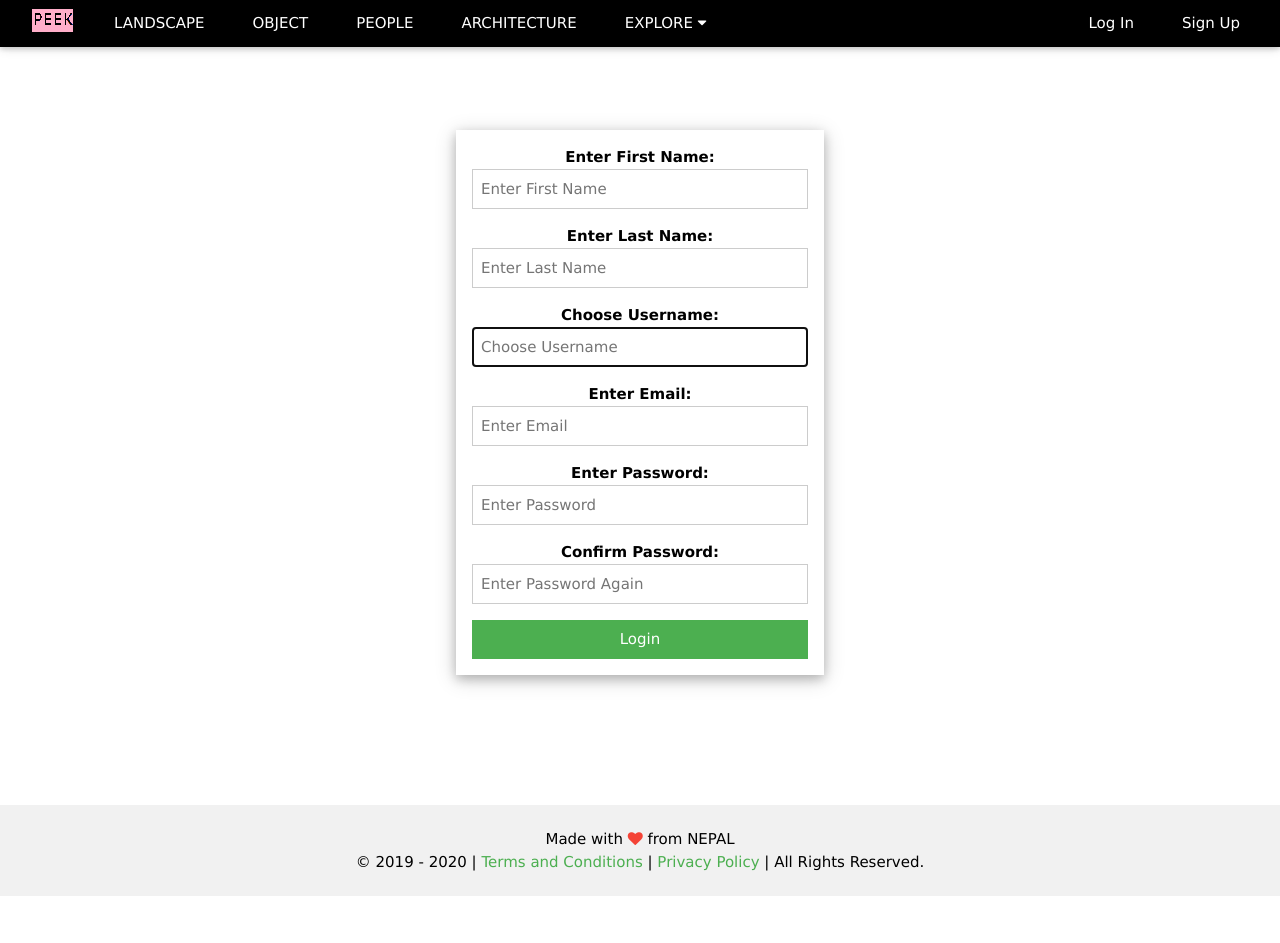
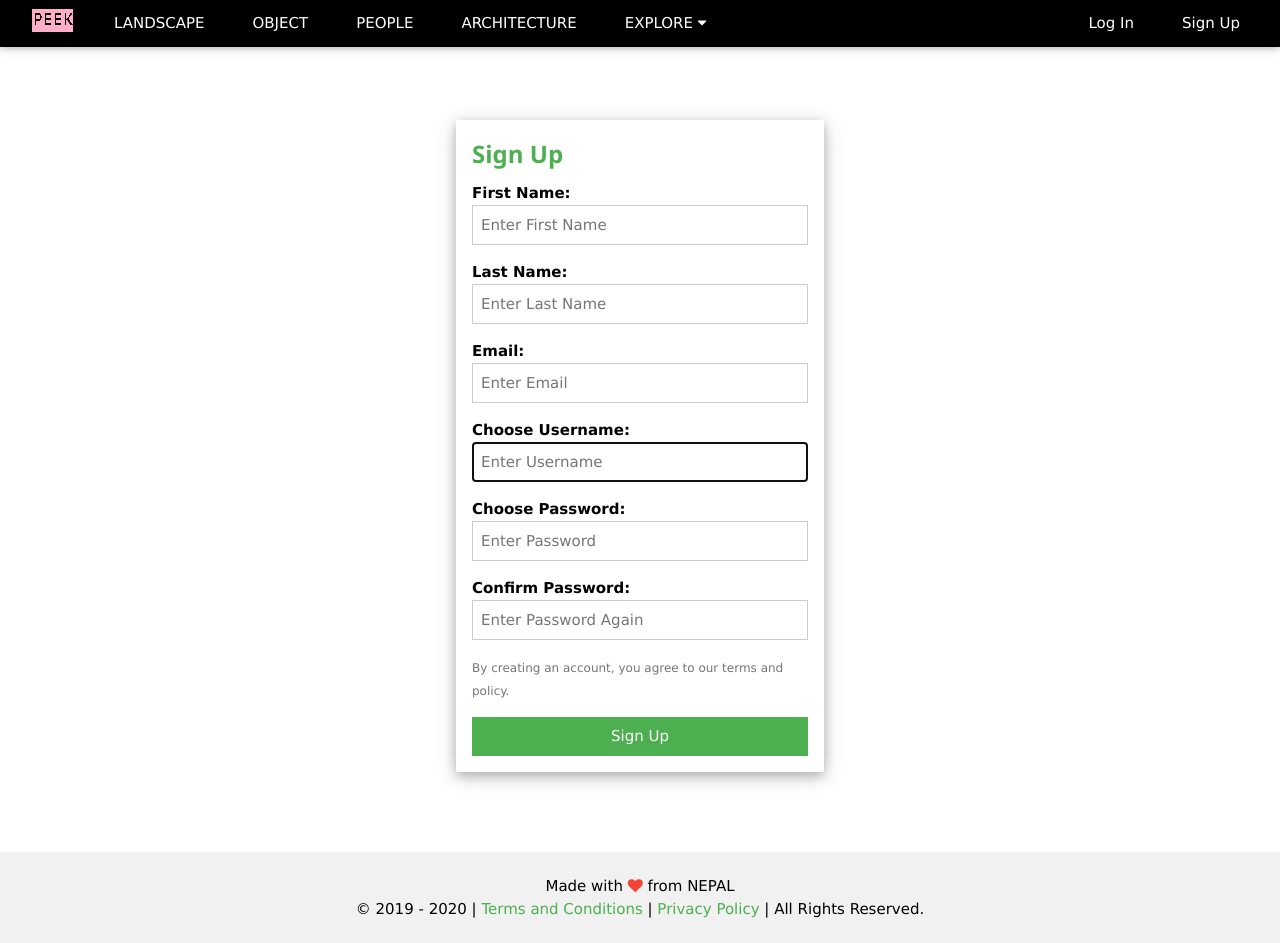
Before and after one commit to mearjunsingh/photobay, a Django app: page /signup/ in a window 1280 px wide. Before the commit the page ends 896 px from the top, so only its background shows below. Run offline with Django 3.2, Linux system fonts and the light colour scheme.

Commit message:
Fixed Minor Errors

```diff
--- a/templates/register.html
+++ b/templates/register.html
@@ -1,14 +1,16 @@
 {% extends 'base.html' %}
 
-{% block title %}Sign Up in Photobay{% endblock %}
+{% block title %}Sign Up to Photobay{% endblock %}
 
 {% block content %}
 
-<div class="w3-container w3-center"  style="margin: 130px auto; width: 400px;">
+<div class="w3-container"  style="margin: 120px auto 80px auto; width: 400px;">
 <div class="w3-card-4">
 
     <form class="w3-container" method="post" action=".">
         <div class="w3-section">
+
+            <h3 class="w3-text-green"><strong>Sign Up</strong></h3>
 
             {% csrf_token %}
 
@@ -27,19 +29,22 @@
                     {% endfor %}
                 {% endif %}
 
+                {% if form_field.help_text %}
+                    <div class="w3-text-gray">{{ form_field.help_text|safe }}</div>
+                {% endif %}
+
                 {{ form_field }}
-
-                {% if form_field.help_text %}
-                    <div class="w3-text-gray">{{ field.help_text|safe }}</div>
-                {% endif %}
 
             {% endfor %}
 
-            <button class="w3-button w3-block w3-green w3-section w3-padding" type="submit">Login</button>
+            <div class="w3-text-grey w3-margin-bottom"><small>By creating an account, you agree to our terms and policy.</small></div>
+
+            <button class="w3-button w3-block w3-green w3-section w3-hover-red w3-padding" type="submit">Sign Up</button>
 
         </div>
     </form>
 
 </div>
 </div>
+
 {% endblock %}
--- a/users/forms.py
+++ b/users/forms.py
@@ -21,19 +21,19 @@ class UserLoginForm(AuthenticationForm):
 
 
 class UserSignupForm(UserCreationForm):
-    first_name = forms.CharField(label='Enter First Name', widget=forms.TextInput(
+    first_name = forms.CharField(label='First Name', widget=forms.TextInput(
         attrs={
             'class': 'w3-input w3-border w3-margin-bottom',
             'placeholder': 'Enter First Name',
             }
         ))
-    last_name = forms.CharField(label='Enter Last Name', widget=forms.TextInput(
+    last_name = forms.CharField(label='Last Name', widget=forms.TextInput(
         attrs={
             'class': 'w3-input w3-border w3-margin-bottom',
             'placeholder': 'Enter Last Name',
             }
         ))
-    email = forms.EmailField(label='Enter Email', widget=forms.EmailInput(
+    email = forms.EmailField(label='Email', widget=forms.EmailInput(
         attrs={
             'class': 'w3-input w3-border w3-margin-bottom',
             'placeholder': 'Enter Email',
@@ -42,10 +42,10 @@ class UserSignupForm(UserCreationForm):
     username = forms.CharField(label='Choose Username', widget=forms.TextInput(
         attrs={
             'class': 'w3-input w3-border w3-margin-bottom',
-            'placeholder': 'Choose Username',
+            'placeholder': 'Enter Username',
             }
         ))
-    password1 = forms.CharField(label='Enter Password', widget=forms.PasswordInput(
+    password1 = forms.CharField(label='Choose Password', widget=forms.PasswordInput(
         attrs={
             'class': 'w3-input w3-border w3-margin-bottom',
             'placeholder': 'Enter Password',
@@ -60,4 +60,4 @@ class UserSignupForm(UserCreationForm):
 
     class Meta:
         model = User
-        fields = ['first_name','last_name','username', 'email', 'password1', 'password2']
+        fields = ['first_name','last_name', 'email', 'username', 'password1', 'password2']
--- a/users/views.py
+++ b/users/views.py
@@ -21,11 +21,14 @@ def login_page_view(request):
                 login(request, User)
                 messages.success(request, 'You are logged in.')
                 if 'next' in request.POST:
-                    return redirect(request.POST.get('next'))
+                    next_url = request.POST.get('next')
+                    return redirect(next_url)
                 else:
                     return redirect('index')
         else:
-            form = UserLoginForm(request.POST or None)
+            form = UserLoginForm()
+            if 'next' in request.GET:
+                messages.error(request, 'You must login first.')
         return render(request, 'login.html', {'form' : form})
 
 
@@ -37,7 +40,7 @@ def signup_page_view(request):
         form = UserSignupForm(request.POST or None)
         if form.is_valid():
             form.save()
-            messages.success(request, 'Account Created Successfully.')
+            messages.success(request, 'Account created successfully.')
             return redirect('login')
         return render(request, 'register.html', {'form': form})
 
@@ -52,4 +55,4 @@ def logout_page_view(request):
 
 @login_required()
 def dashboard_page_view(request):
-    return render(request, 'users/user.html')
+    return render(request, 'register.html')
```
Also changed, not shown: templates/login.html (+11 -6 lines), db.sqlite3.
